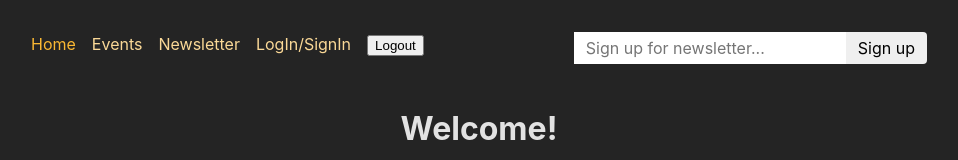
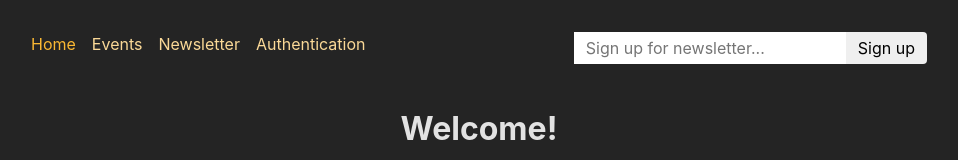
Before and after one commit to chewho/react-auth-practice, a React (Create React App) app in the folder frontend/: page / in a window 1280 px wide. Shown: the top 160 px of the page, without its empty margins (161-1119 px from the left). Built offline with nearby package versions, Linux system fonts and the light colour scheme.

Commit message:
feat: add updating the UI based on auth status

```diff
--- a/frontend/src/App.js
+++ b/frontend/src/App.js
@@ -17,12 +17,15 @@
   action as authAction,
 } from "./pages/Authentication";
 import { action as logoutAction } from "./pages/Logout";
+import { tokenLoader } from "./util/auth";
 
 const router = createBrowserRouter([
   {
     path: "/",
     element: <RootLayout />,
     errorElement: <ErrorPage />,
+    id: "root",
+    loader: tokenLoader,
     children: [
       { index: true, element: <HomePage /> },
       {
--- a/frontend/src/components/EventsNavigation.js
+++ b/frontend/src/components/EventsNavigation.js
@@ -1,8 +1,10 @@
-import { NavLink } from 'react-router-dom';
+import { NavLink, useRouteLoaderData } from "react-router-dom";
 
-import classes from './EventsNavigation.module.css';
+import classes from "./EventsNavigation.module.css";
 
 function EventsNavigation() {
+  const token = useRouteLoaderData("root");
+
   return (
     <header className={classes.header}>
       <nav>
@@ -13,21 +15,21 @@
               className={({ isActive }) =>
                 isActive ? classes.active : undefined
               }
-              end
-            >
+              end>
               All Events
             </NavLink>
           </li>
+          {token && (
             <li>
               <NavLink
                 to="/events/new"
                 className={({ isActive }) =>
                   isActive ? classes.active : undefined
-              }
-            >
+                }>
                 New Event
               </NavLink>
             </li>
+          )}
         </ul>
       </nav>
     </header>
--- a/frontend/src/components/MainNavigation.js
+++ b/frontend/src/components/MainNavigation.js
@@ -1,9 +1,11 @@
-import { NavLink, Form } from "react-router-dom";
+import { NavLink, Form, useRouteLoaderData } from "react-router-dom";
 
 import classes from "./MainNavigation.module.css";
 import NewsletterSignup from "./NewsletterSignup";
 
 function MainNavigation() {
+  const token = useRouteLoaderData("root");
+
   return (
     <header className={classes.header}>
       <nav>
@@ -36,20 +38,24 @@
               Newsletter
             </NavLink>
           </li>
+          {!token && (
             <li>
               <NavLink
                 to="/auth?mode=login"
                 className={({ isActive }) =>
                   isActive ? classes.active : undefined
                 }>
-              LogIn/SignIn
+                Authentication
               </NavLink>
             </li>
+          )}
+          {token && (
             <li>
               <Form action="/logout" method="post">
                 <button>Logout</button>
               </Form>
             </li>
+          )}
         </ul>
       </nav>
       <NewsletterSignup />
--- a/frontend/src/util/auth.js
+++ b/frontend/src/util/auth.js
@@ -2,3 +2,7 @@
   const token = localStorage.getItem("token");
   return token;
 }
+
+export function tokenLoader() {
+  return getAuthToken();
+}
```
Also changed, not shown: frontend/src/components/EventItem.js (+12 -8 lines). Lines whose indentation alone changed are shown as unchanged.
